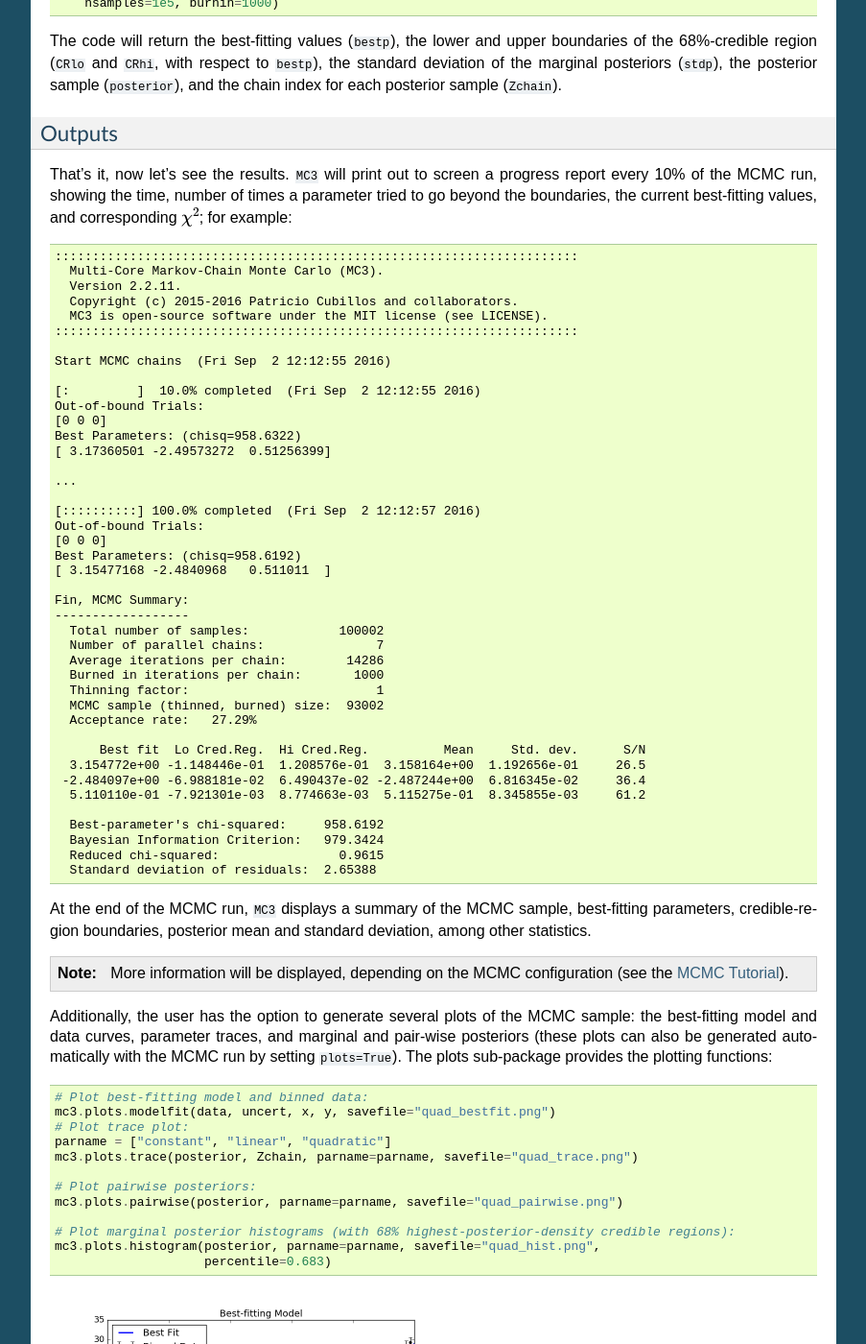
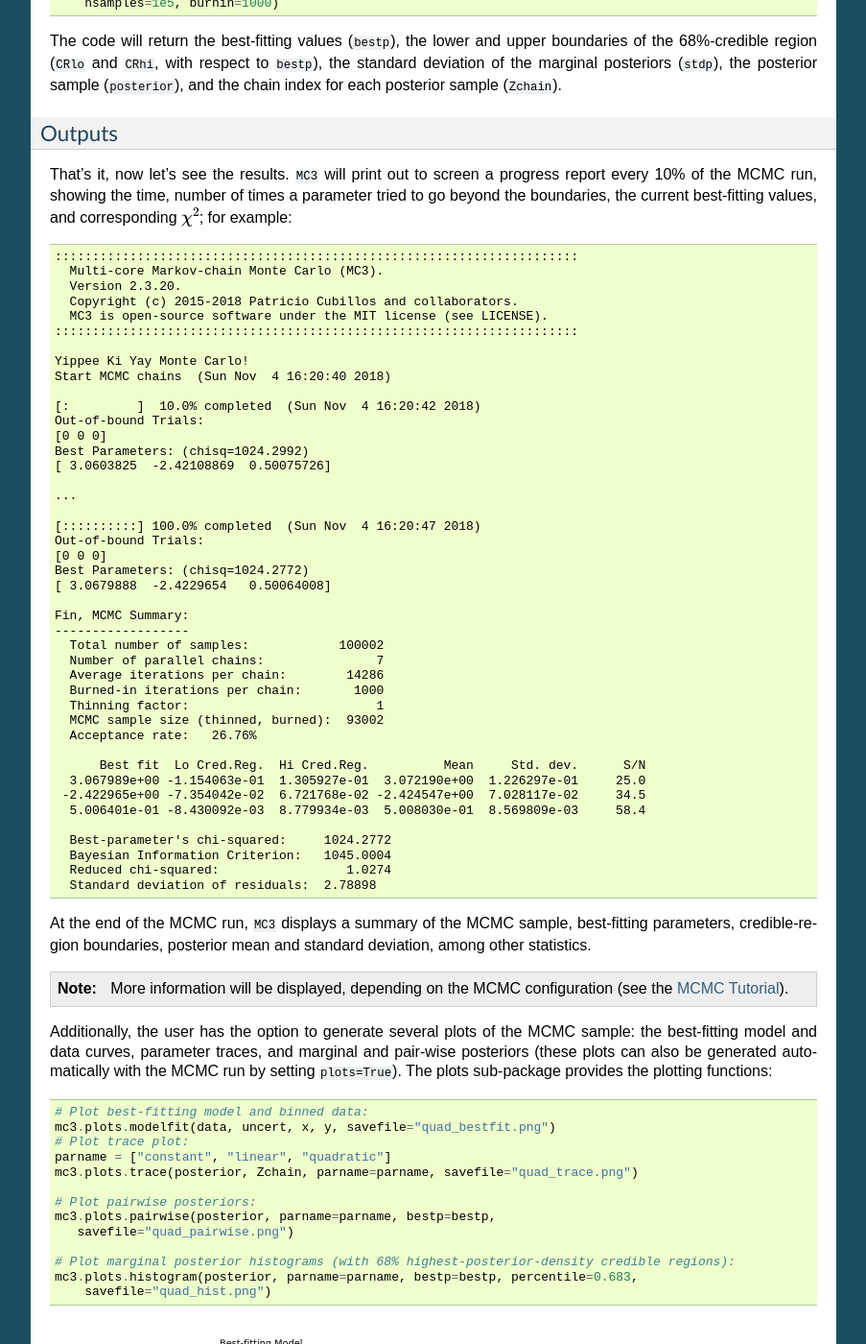
Before and after one commit to pcubillos/mc3, a Sphinx documentation site: the page built from docs/getstarted.rst, in a window 1280 px wide and 1400 px high, scrolled down 1581 px. Shown: the whole window at 96% size, without its empty margins (198-1101 px from the left). Built offline with Sphinx 7.4.7, drawn with Linux system fonts in a browser that asks for light colours.

Commit message:
Updated docs: getting-started demo and plots, and fixed latex error in tutorial.

```diff
--- a/docs/getstarted.rst
+++ b/docs/getstarted.rst
@@ -130,47 +130,48 @@ best-fitting values, and corresponding :math:`\chi^{2}`; for example:
 .. code-block:: none
 
   ::::::::::::::::::::::::::::::::::::::::::::::::::::::::::::::::::::::
-    Multi-Core Markov-Chain Monte Carlo (MC3).
-    Version 2.2.11.
-    Copyright (c) 2015-2016 Patricio Cubillos and collaborators.
+    Multi-core Markov-chain Monte Carlo (MC3).
+    Version 2.3.20.
+    Copyright (c) 2015-2018 Patricio Cubillos and collaborators.
     MC3 is open-source software under the MIT license (see LICENSE).
   ::::::::::::::::::::::::::::::::::::::::::::::::::::::::::::::::::::::
 
-  Start MCMC chains  (Fri Sep  2 12:12:55 2016)
+  Yippee Ki Yay Monte Carlo!
+  Start MCMC chains  (Sun Nov  4 16:20:40 2018)
 
-  [:         ]  10.0% completed  (Fri Sep  2 12:12:55 2016)
+  [:         ]  10.0% completed  (Sun Nov  4 16:20:42 2018)
   Out-of-bound Trials:
   [0 0 0]
-  Best Parameters: (chisq=958.6322)
-  [ 3.17360501 -2.49573272  0.51256399]
+  Best Parameters: (chisq=1024.2992)
+  [ 3.0603825  -2.42108869  0.50075726]
 
   ...
 
-  [::::::::::] 100.0% completed  (Fri Sep  2 12:12:57 2016)
+  [::::::::::] 100.0% completed  (Sun Nov  4 16:20:47 2018)
   Out-of-bound Trials:
   [0 0 0]
-  Best Parameters: (chisq=958.6192)
-  [ 3.15477168 -2.4840968   0.511011  ]
+  Best Parameters: (chisq=1024.2772)
+  [ 3.0679888  -2.4229654   0.50064008]
 
   Fin, MCMC Summary:
   ------------------
     Total number of samples:            100002
     Number of parallel chains:               7
     Average iterations per chain:        14286
-    Burned in iterations per chain:       1000
+    Burned-in iterations per chain:       1000
     Thinning factor:                         1
-    MCMC sample (thinned, burned) size:  93002
-    Acceptance rate:   27.29%
+    MCMC sample size (thinned, burned):  93002
+    Acceptance rate:   26.76%
 
         Best fit  Lo Cred.Reg.  Hi Cred.Reg.          Mean     Std. dev.      S/N
-    3.154772e+00 -1.148446e-01  1.208576e-01  3.158164e+00  1.192656e-01     26.5
-   -2.484097e+00 -6.988181e-02  6.490437e-02 -2.487244e+00  6.816345e-02     36.4
-    5.110110e-01 -7.921301e-03  8.774663e-03  5.115275e-01  8.345855e-03     61.2
+    3.067989e+00 -1.154063e-01  1.305927e-01  3.072190e+00  1.226297e-01     25.0
+   -2.422965e+00 -7.354042e-02  6.721768e-02 -2.424547e+00  7.028117e-02     34.5
+    5.006401e-01 -8.430092e-03  8.779934e-03  5.008030e-01  8.569809e-03     58.4
 
-    Best-parameter's chi-squared:     958.6192
-    Bayesian Information Criterion:   979.3424
-    Reduced chi-squared:                0.9615
-    Standard deviation of residuals:  2.65388
+    Best-parameter's chi-squared:     1024.2772
+    Bayesian Information Criterion:   1045.0004
+    Reduced chi-squared:                 1.0274
+    Standard deviation of residuals:  2.78898
 
 
 At the end of the MCMC run, ``MC3`` displays a summary of the MCMC
@@ -196,11 +197,12 @@ The plots sub-package provides the plotting functions:
    mc3.plots.trace(posterior, Zchain, parname=parname, savefile="quad_trace.png")
 
    # Plot pairwise posteriors:
-   mc3.plots.pairwise(posterior, parname=parname, savefile="quad_pairwise.png")
+   mc3.plots.pairwise(posterior, parname=parname, bestp=bestp,
+      savefile="quad_pairwise.png")
 
    # Plot marginal posterior histograms (with 68% highest-posterior-density credible regions):
-   mc3.plots.histogram(posterior, parname=parname, savefile="quad_hist.png",
-                       percentile=0.683)
+   mc3.plots.histogram(posterior, parname=parname, bestp=bestp, percentile=0.683,
+       savefile="quad_hist.png")
 
 .. image:: ./quad_bestfit.png
    :width: 50%
--- a/docs/mctutorial.rst
+++ b/docs/mctutorial.rst
@@ -300,7 +300,7 @@ selected without replacement from the population of current states
 without :math:`\mathbf{x}_{i}`.  This implementation adopts
 :math:`\gamma=f_{\gamma} 2.38/\sqrt{2 N_{\rm free}}`, and
 :math:`\mathbf{e}\sim N(0, f_{e}\,{\rm stepsize})`, with
-:math:`N_\rm{free}` the number of free parameters. The scaling factors
+:math:`N_{\rm free}` the number of free parameters. The scaling factors
 are defaulted to :math:`f_{\gamma}=1.0` and :math:`f_{e}=0.0` (see
 :ref:`fine-tuning`).
 
```
Also changed, not shown: docs/index.rst (+14 -12 lines), docs/quad_hist.png, docs/quad_pairwise.png, docs/quad_trace.png.
